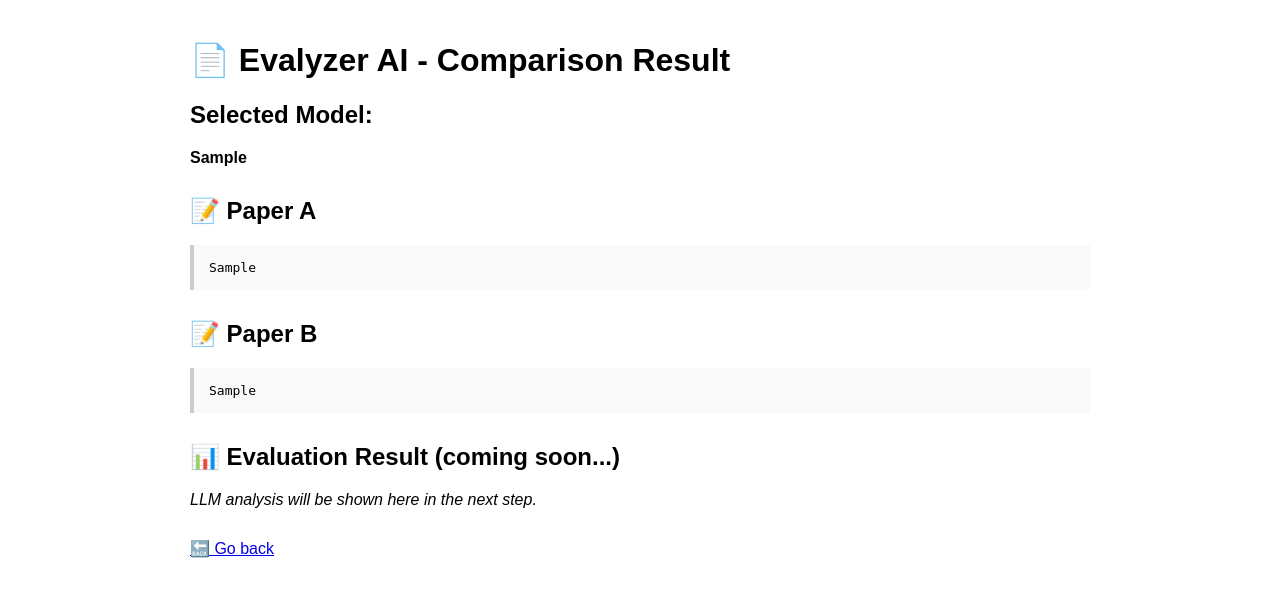
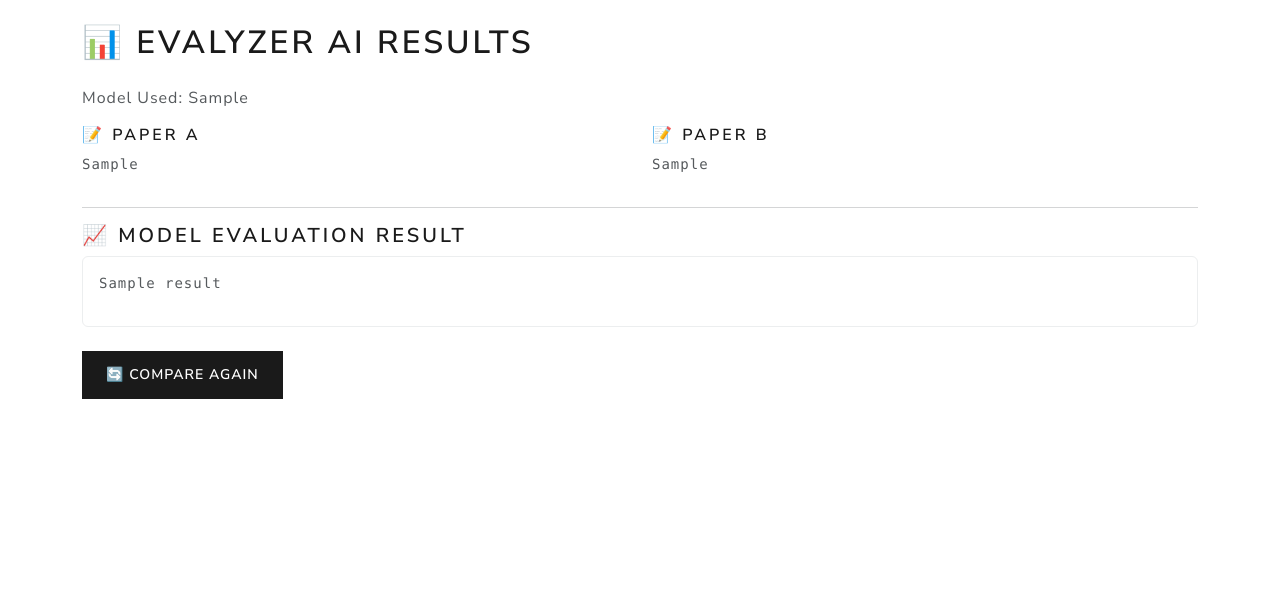
Before and after one commit to SakibHasanSimanto/researchBOT, a Flask app: template templates/result.html in a window 1280 px wide. Shown: the top 597 px of the page. Run offline with Flask 3, Linux system fonts and the light colour scheme; the template is opened without the code that fills it: most values are stand-ins (such as "Sample title", 1, 10 or a date in 2020); some libraries are stand-ins or nearby versions.

Commit message:
Update result.html

```diff
--- a/templates/result.html
+++ b/templates/result.html
@@ -1,36 +1,36 @@
 <!DOCTYPE html>
 <html>
 <head>
-    <title>Evalyzer AI - Result</title>
-    <style>
-        body { font-family: Arial, sans-serif; max-width: 900px; margin: auto; padding: 20px; }
-        pre { background: #f9f9f9; padding: 15px; border-left: 4px solid #ccc; white-space: pre-wrap; word-wrap: break-word; }
-        .section { margin-bottom: 30px; }
-    </style>
+    <title>Evalyzer AI - Results</title>
+    <link rel="stylesheet" href="https://cdn.jsdelivr.net/npm/bootswatch@5.3.2/dist/lux/bootstrap.min.css">
 </head>
-<body>
-    <h1>📄 Evalyzer AI - Comparison Result</h1>
+<body class="container py-4">
+    <h1 class="mb-4">📊 Evalyzer AI Results</h1>
 
-    <div class="section">
-        <h2>Selected Model:</h2>
-        <p><strong>{{ selected_model }}</strong></p>
+    <div class="mb-3">
+        <strong>Model Used:</strong> {{ selected_model }}
     </div>
 
-    <div class="section">
-        <h2>📝 Paper A</h2>
-        <pre>{{ paper_a }}</pre>
+    <div class="row">
+        <div class="col-md-6">
+            <h5>📝 Paper A</h5>
+            <pre style="white-space: pre-wrap;">{{ paper_a }}</pre>
+        </div>
+        <div class="col-md-6">
+            <h5>📝 Paper B</h5>
+            <pre style="white-space: pre-wrap;">{{ paper_b }}</pre>
+        </div>
     </div>
 
-    <div class="section">
-        <h2>📝 Paper B</h2>
-        <pre>{{ paper_b }}</pre>
+    <hr>
+
+    <div>
+        <h4>📈 Model Evaluation Result</h4>
+        <div class="border rounded p-3 bg-light">
+            <pre style="white-space: pre-wrap;">{{ result }}</pre>
+        </div>
     </div>
 
-    <div class="section">
-        <h2>📊 Evaluation Result (coming soon...)</h2>
-        <p><em>LLM analysis will be shown here in the next step.</em></p>
-    </div>
-
-    <a href="{{ url_for('index') }}">🔙 Go back</a>
+    <a href="/" class="btn btn-primary mt-4">🔄 Compare Again</a>
 </body>
 </html>
```
